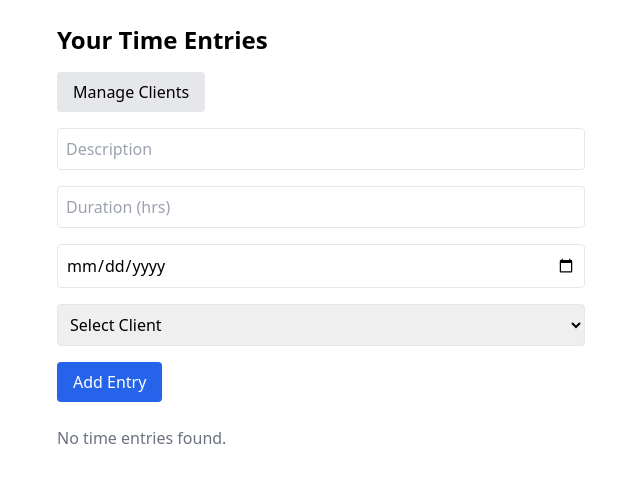
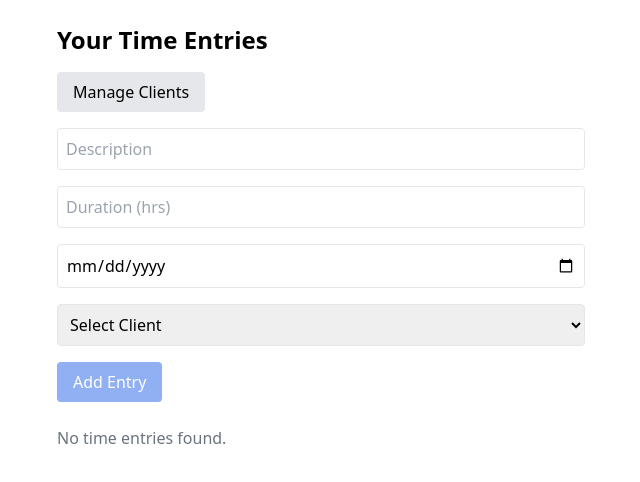
Before and after one commit to swarna73/timetrackr, a React (Vite) app in the folder timetrackr-frontend/frontend/: page /dashboard in a window 1280 px wide. Shown: the top 482 px of the page, without its empty margins (319-959 px from the left). Built offline with nearby package versions, Linux system fonts and the light colour scheme.

Commit message:
✅ Add form validation to time entry: disable Add Entry button if invalid

```diff
--- a/timetrackr-frontend/frontend/src/pages/Dashboard.jsx
+++ b/timetrackr-frontend/frontend/src/pages/Dashboard.jsx
@@ -13,6 +13,12 @@ function Dashboard() {
   const [selectedClientId, setSelectedClientId] = useState("");
   const userId = localStorage.getItem("userId");
   const [showClientManager, setShowClientManager] = useState(false);
+
+  const isFormValid =
+    description.trim() !== "" &&
+    duration > 0 &&
+    date !== "" &&
+    selectedClientId !== "";
 
 
   // Fetch entries
@@ -134,13 +140,15 @@ function Dashboard() {
               </option>
             ))}
           </select>
-
-          <button
-            type="submit"
-            className="bg-blue-600 text-white px-4 py-2 rounded"
-          >
-            Add Entry
-          </button>
+<button
+  type="submit"
+  disabled={!isFormValid}
+  className={`bg-blue-600 text-white px-4 py-2 rounded ${
+    !isFormValid ? "opacity-50 cursor-not-allowed" : "hover:bg-blue-700"
+  }`}
+>
+  Add Entry
+</button>
         </form>
 
         {entries.length === 0 ? (
```
